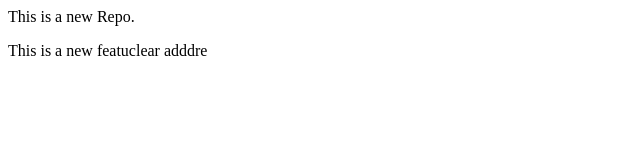
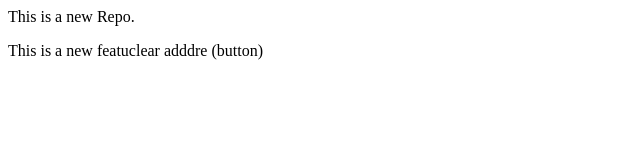
Before and after one commit to sumanthmahi/localrepo, a plain HTML site: page index.html in a window 1280 px wide. Shown: the full height of the page, 0-640 px from the left. Drawn offline with Linux system fonts and the light colour scheme.

Commit message:
add button

```diff
--- a/index.html
+++ b/index.html
@@ -1,3 +1,3 @@
 <p>This is a new Repo.</p>
 <p>This is a new featuclear
-    adddre</p>
+    adddre (button)</p>
```
